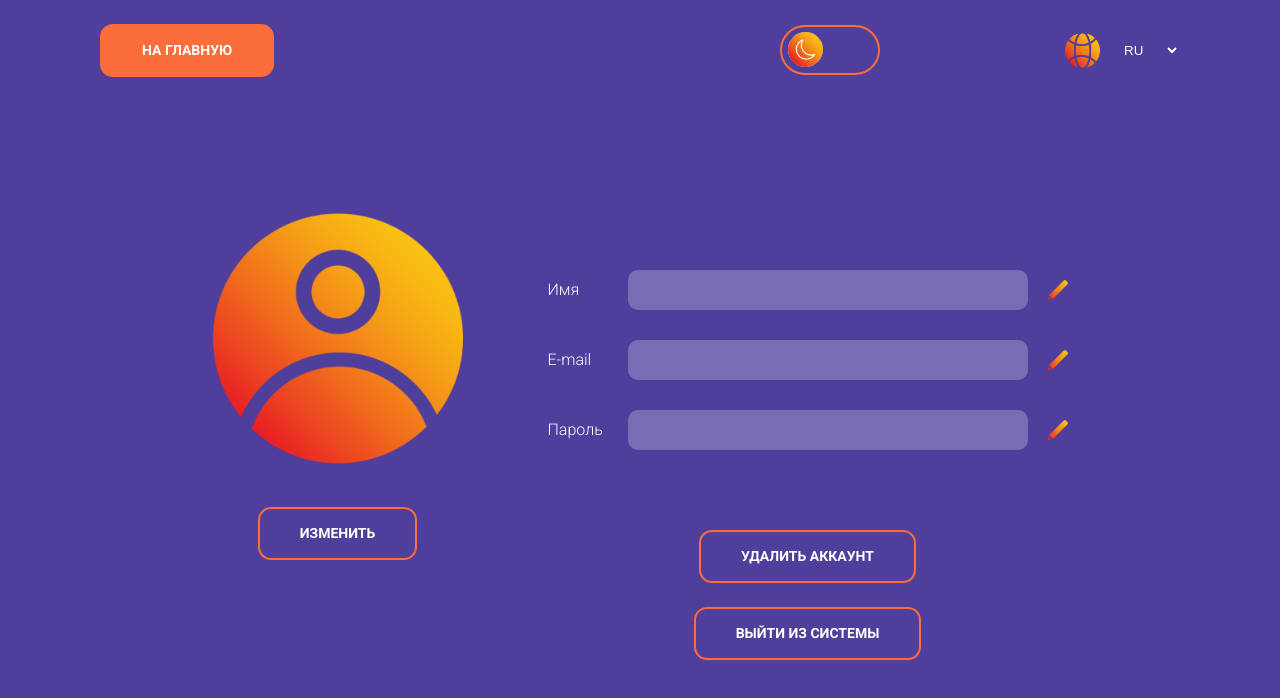
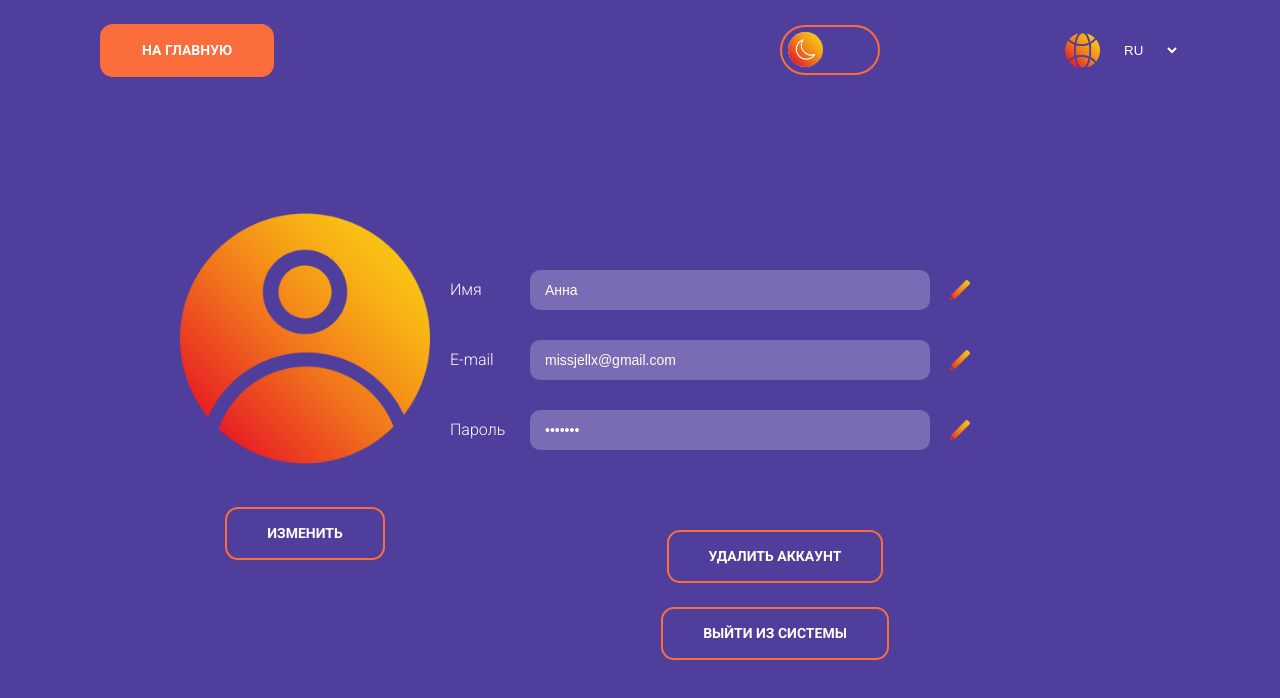
Before and after one commit to AnnaIgnatova/study-app, a React (Create React App) app in the folder study-app/: page /settings in a window 1280 px wide. Shown: the top 698 px of the page. Built offline with nearby package versions, Linux system fonts and the light colour scheme.

Commit message:
feat: add edit info fields

```diff
--- /dev/null
+++ b/study-app/src/features/user/userSlice.ts
@@ -0,0 +1,33 @@
+import { createSlice } from '@reduxjs/toolkit';
+
+export interface UserState {
+  name: string;
+  email: string;
+  pass: string;
+}
+
+const initialState: UserState = {
+  name: 'Анна',
+  email: 'missjellx@gmail.com',
+  pass: '1234567',
+};
+
+export const userSlice = createSlice({
+  name: 'user',
+  initialState,
+  reducers: {
+    changeName: (state, action) => {
+      state.name = action.payload;
+    },
+    changeEmail: (state, action) => {
+      state.email = action.payload;
+    },
+    changePass: (state, action) => {
+      state.pass = action.payload;
+    },
+  },
+});
+
+export const { changeName, changeEmail, changePass } = userSlice.actions;
+
+export default userSlice.reducer;
--- /dev/null
+++ b/study-app/src/pages/settings/InfoInput/index.tsx
@@ -0,0 +1,55 @@
+import { useState } from 'react';
+
+export interface InfoInputProps {
+  title: string;
+  type: string;
+  placeholder: string;
+  editInfo: (field: string, value: string) => void;
+}
+
+export const InfoInput = (props: InfoInputProps) => {
+  const { placeholder, title, type, editInfo } = props;
+  const [value, setValue] = useState<string>(placeholder);
+  const [isEdit, setEdit] = useState<boolean>(false);
+
+  const cancelEdit = () => {
+    setValue(placeholder);
+    setEdit(false);
+  };
+
+  const saveEdit = () => {
+    setEdit(false);
+    editInfo(type, value);
+  };
+
+  return (
+    <div className="settings-info-container">
+      <label>
+        {title}
+        <input
+          disabled={!isEdit}
+          type={type}
+          onInput={(e) => {
+            setValue((e.target as HTMLInputElement).value);
+          }}
+          value={value}
+        />
+      </label>
+      <div className="settings-edit-info-container">
+        {isEdit ? (
+          <div className="settings-change-btns">
+            <button onClick={saveEdit}>сохранить</button>
+            <button onClick={cancelEdit}>отмена</button>
+          </div>
+        ) : (
+          <button
+            className="settings-edit-btn"
+            onClick={() => {
+              setEdit(true);
+            }}
+          ></button>
+        )}
+      </div>
+    </div>
+  );
+};
--- a/study-app/src/pages/settings/index.tsx
+++ b/study-app/src/pages/settings/index.tsx
@@ -1,34 +1,42 @@
 import { NotFilledBtn } from '../../components/notFilledBtn';
+import { changeEmail, changeName, changePass } from '../../features/user/userSlice';
+import { useAppDispatch, useAppSelector } from '../../store';
+import { InfoInput } from './InfoInput';
 import './style.css';
 
-export const Settings = () => (
+export const Settings = () => {
+  const dispatch = useAppDispatch();
+  const { name, email, pass } = useAppSelector((state) => state.userReducer);
+
+  const editInfo = (field: string, value: string) => {
+    switch (field) {
+      case 'text': {
+        dispatch(changeName(value));
+        return;
+      }
+      case 'email': {
+        dispatch(changeEmail(value));
+        return;
+      }
+      case 'password': {
+        dispatch(changePass(value));
+        return;
+      }
+      default:
+        return;
+    }
+  };
+
+  return (
     <div className="settings">
       <div className="settings-avatar">
         <img src="./assets/avatar.png" alt="avatar" className="user-avatar" />
         <NotFilledBtn text="изменить" />
       </div>
       <div className="settings-info">
-      <div className="settings-info-container">
-        <label htmlFor="name">
-          Имя
-          <input type="text" id="name" />
-        </label>
-        <button className="settings-edit-btn"></button>
-      </div>
-      <div className="settings-info-container">
-        <label htmlFor="email">
-          E-mail
-          <input type="email" id="email" />
-        </label>
-        <button className="settings-edit-btn"></button>
-      </div>
-      <div className="settings-info-container">
-        <label htmlFor="pass">
-          Пароль
-          <input type="password" id="pass" />
-        </label>
-        <button className="settings-edit-btn"></button>
-      </div>
+        <InfoInput title="Имя" placeholder={name} type="text" editInfo={editInfo} />
+        <InfoInput title="E-mail" placeholder={email} type="email" editInfo={editInfo} />
+        <InfoInput title="Пароль" placeholder={pass} type="password" editInfo={editInfo} />
         <div className="settings-btns">
           <NotFilledBtn text="удалить аккаунт" />
           <NotFilledBtn text="выйти из системы" />
@@ -36,3 +44,4 @@ export const Settings = () => (
       </div>
     </div>
   );
+};
--- a/study-app/src/pages/settings/style.css
+++ b/study-app/src/pages/settings/style.css
@@ -37,6 +37,10 @@
   color: #fff;
   font-weight: 300;
 }
+.settings-info-container input::placeholder {
+  color: #fff;
+  opacity: 0.5;
+}
 .settings-info-container label {
   display: flex;
   justify-content: space-between;
@@ -52,7 +56,7 @@
   display: flex;
   align-items: center;
   justify-content: space-between;
-  width: 520px;
+  width: 650px;
   margin-bottom: 30px;
 }
 .settings-info {
@@ -70,3 +74,28 @@
   align-items: center;
   margin-top: 50px;
 }
+
+.settings-change-btns {
+  display: flex;
+  margin-left: 20px;
+}
+
+.settings-change-btns > button {
+  background-color: transparent;
+  border: 2px solid #fb6d3a;
+  padding: 10px 15px;
+  border-radius: 8px;
+  color: #fff;
+  font-weight: 700;
+  transition: 0.2s;
+  cursor: pointer;
+  margin-right: 15px;
+}
+.settings-change-btns > button:hover {
+  background-color: #fb6d3a;
+}
+.settings-edit-info-container {
+  display: flex;
+  justify-content: flex-start;
+  width: 150px;
+}
--- a/study-app/src/pages/user/index.tsx
+++ b/study-app/src/pages/user/index.tsx
@@ -3,15 +3,17 @@ import { NotFilledBtn } from './../../components/notFilledBtn';
 import { ProgressPlot } from './Plot';
 import { Link } from 'react-router-dom';
 import { useTranslation } from 'react-i18next';
+import { useAppSelector } from '../../store';
 
 export const User = () => {
   const { t } = useTranslation();
+  const { name, email } = useAppSelector((state) => state.userReducer);
   return (
     <div className="user">
       <div className="user-info">
         <img src="./assets/avatar.png" alt="avatar" className="user-avatar" />
-        <span className="user-name">Анна</span>
-        <span className="user-email">missjellx@gmail.com</span>
+        <span className="user-name">{name}</span>
+        <span className="user-email">{email}</span>
         <Link to="/settings">
           <NotFilledBtn text={t('user.editBtn')} />
         </Link>
--- a/study-app/src/store/index.ts
+++ b/study-app/src/store/index.ts
@@ -3,10 +3,12 @@ import { combineReducers } from 'redux';
 import { useSelector, useDispatch, TypedUseSelectorHook } from 'react-redux';
 import themeReducer from './../features/theme/themeSlice';
 import langReducer from './../features/lang/langSlice';
+import userReducer from './../features/user/userSlice'
 
 const rootReducer = combineReducers({
   themeReducer,
   langReducer,
+  userReducer
 });
 
 export const store = () => {
```
Lines whose indentation alone changed are shown as unchanged.
